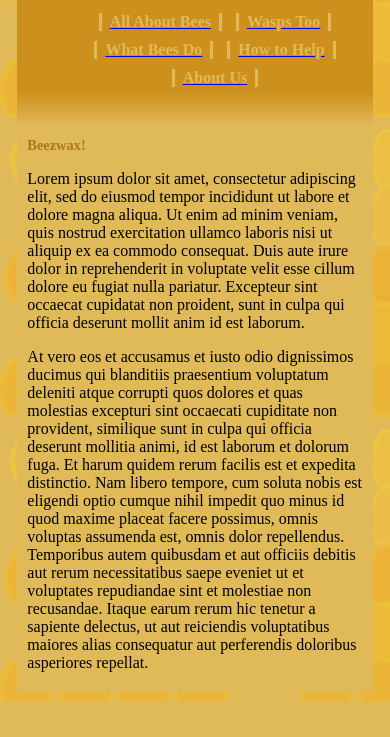
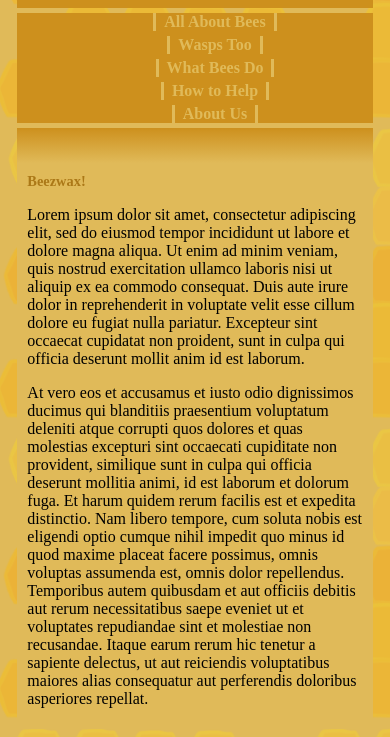
Before and after one commit to JrJuniors/beezwax, a plain HTML site: page index.html in a window 390 px wide. Shown: the part 173-910 px from the top of the page. Before the commit the page ends 874 px from the top, so only its background shows below. Drawn offline with Linux system fonts and the light colour scheme.

Commit message:
Update index.css

```diff
--- a/index.css
+++ b/index.css
@@ -170,6 +170,7 @@ desktop: 769 ->
 	h1{font-size: 90%;}
 	h2{font-size: 80%;}
 	button[class^="navButton"]{display: none;}
-	nav strong{display:block;}
+	nav li{display:block;}
+	nav strong{display:inline-block;}
 	textarea{width: 15em;}
 }
```
